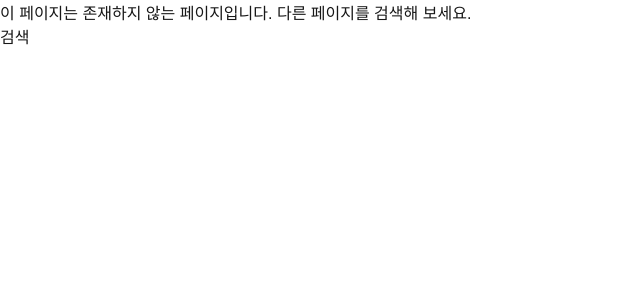
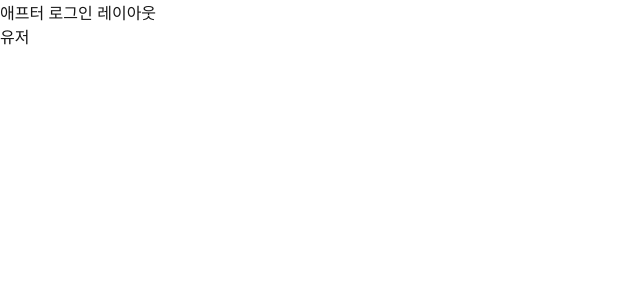
Before and after one commit to kimywann/next-study, a Next.js app: page /login in a window 1280 px wide. Before the commit this address had no page. Shown: the top 300 px of the page, without its empty margins (0-640 px from the left). Built offline with nearby package versions, Linux system fonts and the light colour scheme.

Commit message:
feat: username 페이지

```diff
--- /dev/null
+++ b/src/app/(afterLogin)/[username]/page.tsx
@@ -0,0 +1,7 @@
+export default function UserName() {
+  return (
+    <div>
+      <div>유저</div>
+    </div>
+  );
+}
```
